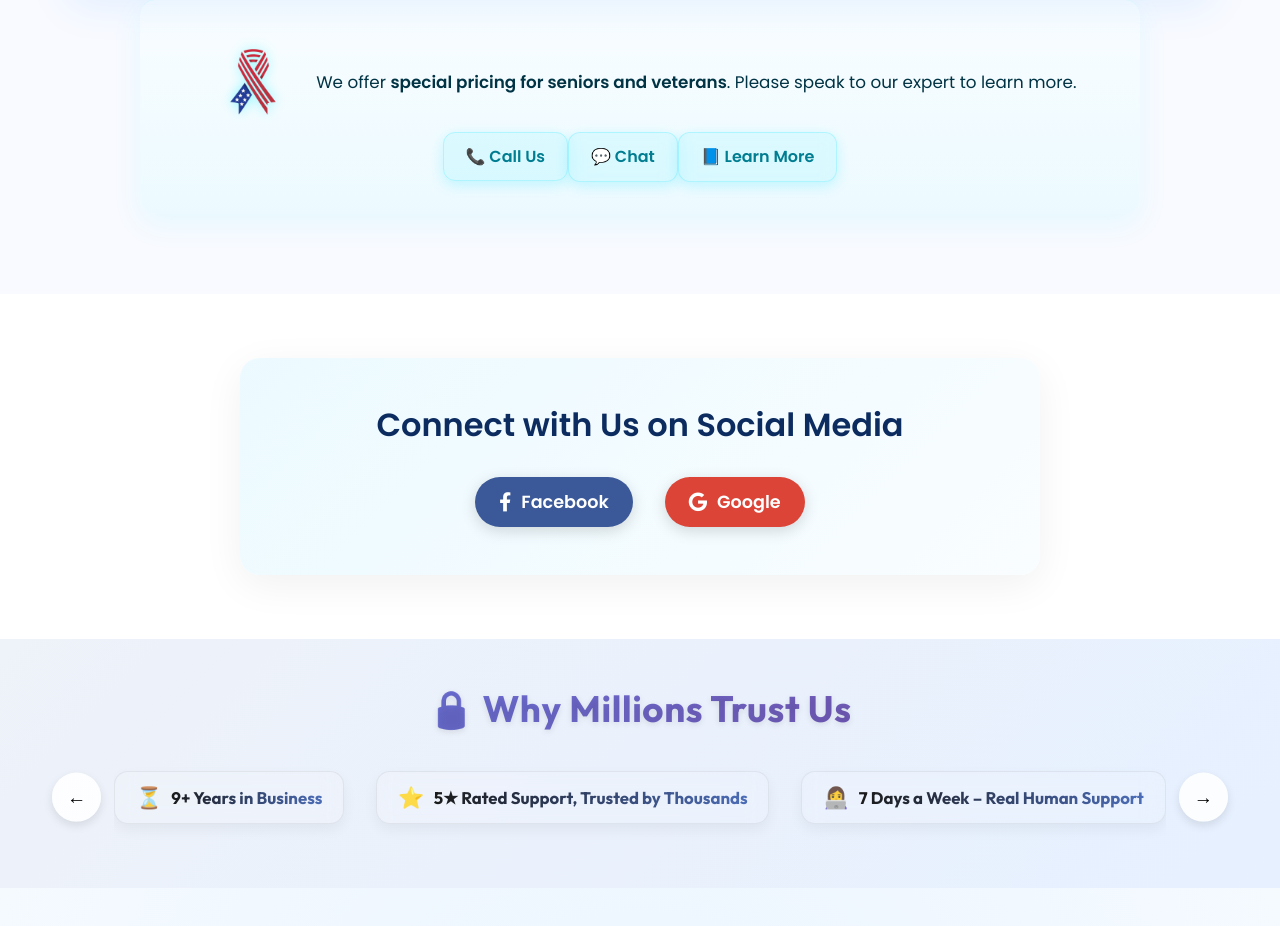
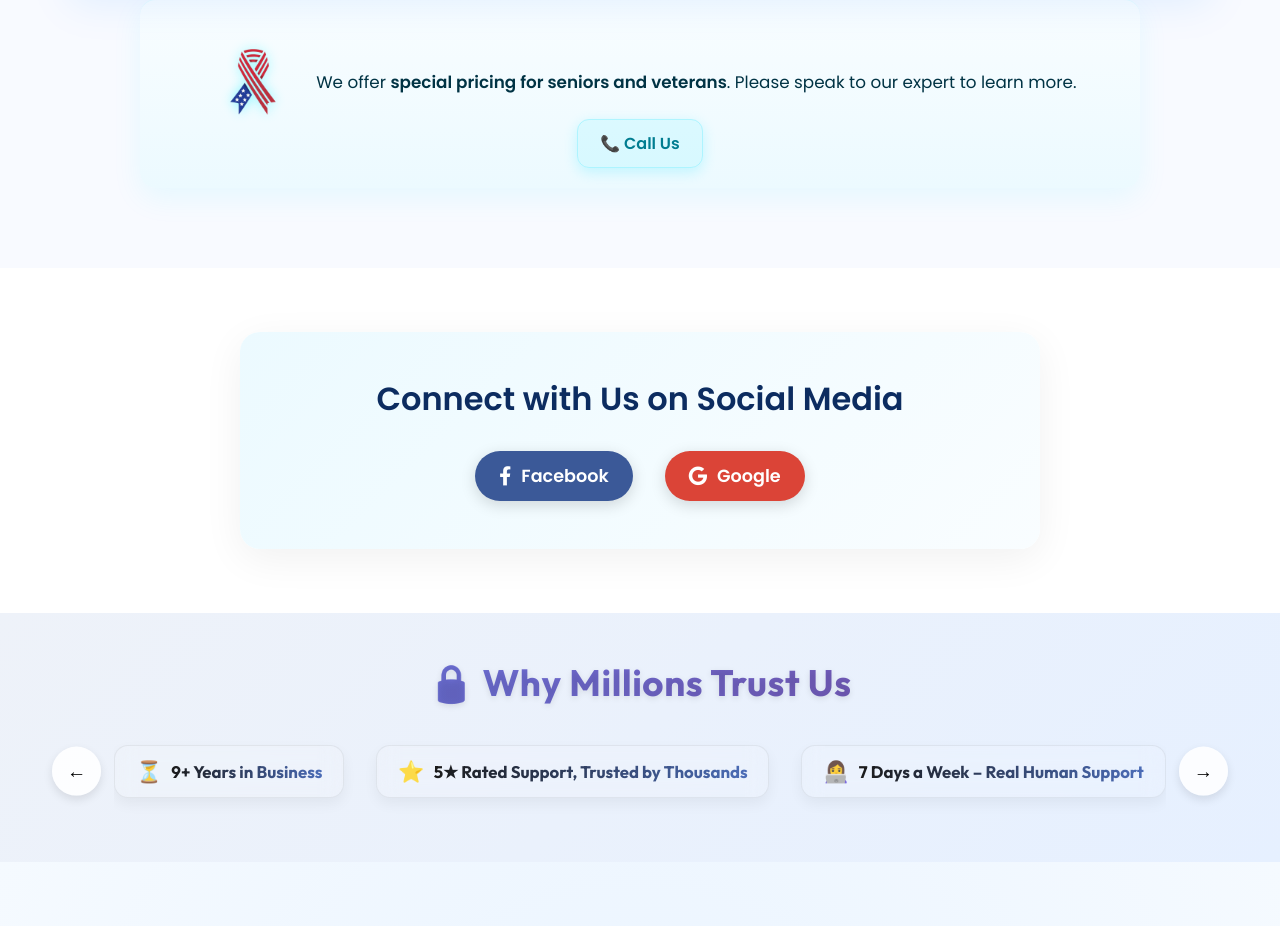
Before and after one commit to teligent-technology/Aura-Project, a React (Vite) app in the folder Aura.com/: page /userdashboard in a window 1280 px wide. Shown: the part 2520-3446 px from the top of the page. Built offline with nearby package versions, Linux system fonts and the light colour scheme; no server answers; sample sign-in values are in the browser's storage; a web font is replaced by a local one.

Commit message:
some changes

```diff
--- a/Aura.com/src/Components/Footer.jsx
+++ b/Aura.com/src/Components/Footer.jsx
@@ -180,8 +180,8 @@ const Footer = () => {
     </div>
     <div className="cta-buttons">
 <Link className="cta-btn" to="/contact">📞 Call Us</Link>
-<button className="cta-btn" onClick={() => document.getElementById('chat')?.scrollIntoView({ behavior: 'smooth' })}>💬 Chat</button>
-<button className="cta-btn" onClick={() => document.getElementById('learn-more')?.scrollIntoView({ behavior: 'smooth' })}>📘 Learn More</button>
+{/* <button className="cta-btn" onClick={() => document.getElementById('chat')?.scrollIntoView({ behavior: 'smooth' })}>💬 Chat</button> */}
+{/* <button className="cta-btn" onClick={() => document.getElementById('learn-more')?.scrollIntoView({ behavior: 'smooth' })}>📘 Learn More</button> */}
     </div>
   </div>
     </section>
```
